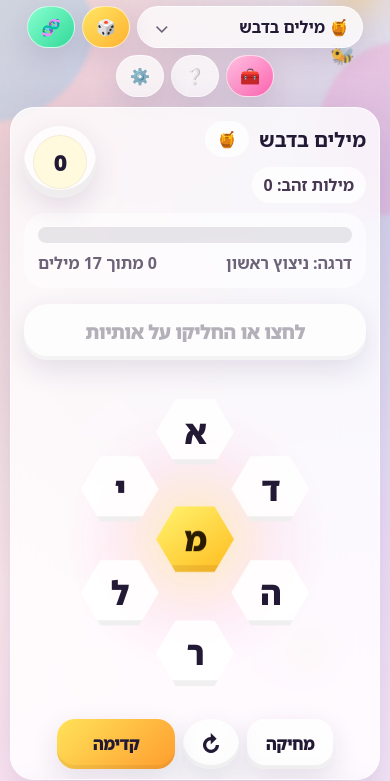
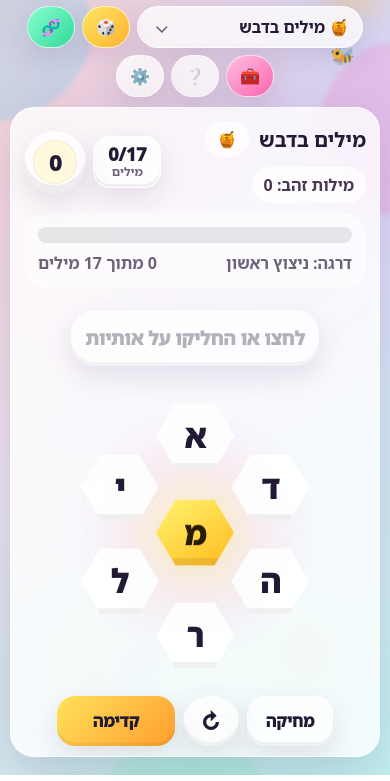
Before and after one commit to shvecht/maia-word-hive, a plain HTML site: page index.html in a window 390 px wide. Shown: the part 69-850 px from the top of the page. Drawn offline with Linux system fonts and the light colour scheme; no server answers.

Commit message:
Compact tablet layout with found words drawer

```diff
--- a/index.html
+++ b/index.html
@@ -41,11 +41,12 @@
     * { box-sizing: border-box; -webkit-tap-highlight-color: transparent; }
 
     html, body {
+      height: 100%;
       min-height: 100%;
       margin: 0;
       color: var(--ink);
       font-family: system-ui, -apple-system, BlinkMacSystemFont, "Segoe UI", "Noto Sans Hebrew", Arial, sans-serif;
-      overflow-x: hidden;
+      overflow: hidden;
       background:
         radial-gradient(circle at 8% 8%, rgba(255, 79, 163, .20), transparent 32rem),
         radial-gradient(circle at 92% 14%, rgba(82, 183, 255, .26), transparent 34rem),
@@ -74,7 +75,12 @@
       z-index: 1;
       min-height: 100svh;
       min-height: 100dvh;
+      height: 100svh;
+      height: 100dvh;
       padding: calc(14px + var(--safe-top)) clamp(12px, 3vw, 34px) calc(18px + var(--safe-bottom));
+      display: flex;
+      flex-direction: column;
+      overflow: hidden;
     }
 
     .sky-candy {
@@ -129,6 +135,8 @@
       gap: 14px;
       margin: 0 auto clamp(10px, 1.8vw, 16px);
       max-width: 1220px;
+      width: 100%;
+      flex: 0 0 auto;
     }
 
     .brand {
@@ -231,6 +239,9 @@
       grid-template-columns: minmax(310px, 1fr) minmax(300px, 420px);
       gap: clamp(14px, 2.2vw, 24px);
       align-items: stretch;
+      flex: 1 1 auto;
+      min-height: 0;
+      width: 100%;
     }
 
     .game-card, .side-card {
@@ -245,7 +256,10 @@
     .game-card {
       position: relative;
       padding: clamp(16px, 2.8vw, 28px);
-      min-height: clamp(600px, calc(100svh - 148px), 680px);
+      min-height: 0;
+      height: 100%;
+      display: flex;
+      flex-direction: column;
     }
 
     .side-card {
@@ -253,7 +267,9 @@
       display: flex;
       flex-direction: column;
       gap: 15px;
-      min-height: clamp(600px, calc(100svh - 148px), 680px);
+      min-height: 0;
+      height: 100%;
+      overflow: auto;
     }
 
     .status-row {
@@ -312,6 +328,46 @@
       z-index: 1;
       font-weight: 1000;
       font-size: clamp(22px, 5vw, 35px);
+    }
+
+    .score-actions {
+      display: flex;
+      align-items: center;
+      justify-content: end;
+      gap: 10px;
+    }
+
+    .found-toggle {
+      min-width: 82px;
+      min-height: 58px;
+      border-radius: 20px;
+      padding: 8px 12px;
+      display: grid;
+      place-items: center;
+      background: rgba(255,255,255,.76);
+      box-shadow: var(--soft-shadow), inset 0 -3px 0 rgba(0,0,0,.05);
+      border: 1px solid rgba(255,255,255,.72);
+      font-weight: 1000;
+      transition: transform .16s ease, background .16s ease, box-shadow .16s ease;
+    }
+
+    .found-toggle span {
+      font-size: clamp(18px, 3vw, 25px);
+      line-height: 1;
+    }
+
+    .found-toggle small {
+      color: var(--muted);
+      font-size: 12px;
+      line-height: 1;
+      font-weight: 900;
+    }
+
+    .found-toggle.open,
+    .found-toggle:active {
+      transform: translateY(1px) scale(.98);
+      background: #fff5c6;
+      box-shadow: var(--soft-shadow), 0 0 0 4px rgba(255, 212, 42, .18);
     }
 
     .progress-panel {
@@ -426,6 +482,7 @@
       isolation: isolate;
       touch-action: none;
       user-select: none;
+      flex: 1 1 auto;
     }
 
     @supports not (height: 100svh) {
@@ -586,6 +643,17 @@
       font-size: 22px;
     }
 
+    .side-close {
+      display: none;
+      width: 38px;
+      height: 38px;
+      border-radius: 50%;
+      background: rgba(255,255,255,.84);
+      box-shadow: var(--soft-shadow);
+      font-size: 20px;
+      font-weight: 1000;
+    }
+
     .found-counter {
       color: var(--muted);
       font-weight: 900;
@@ -704,6 +772,15 @@
     .corpus-dot.ready { background: #20b970; box-shadow: 0 0 0 5px rgba(32,185,112,.18); }
     .corpus-dot.cache { background: #52b7ff; box-shadow: 0 0 0 5px rgba(82,183,255,.18); }
     .corpus-dot.fallback { background: #ff65b1; box-shadow: 0 0 0 5px rgba(255,101,177,.18); }
+
+    .side-scrim {
+      display: none;
+      position: fixed;
+      inset: 0;
+      z-index: 31;
+      background: rgba(25, 18, 40, .18);
+      backdrop-filter: blur(2px);
+    }
 
     @keyframes dotBlink {
       from { transform: scale(.82); opacity: .65; }
@@ -926,9 +1003,31 @@
     @media (max-width: 920px) {
       .topbar { align-items: flex-start; flex-direction: column; }
       .top-actions { justify-content: start; width: 100%; }
-      .layout { grid-template-columns: 1fr; }
-      .game-card, .side-card { min-height: auto; }
-      .side-card { order: 2; }
+      .layout {
+        display: block;
+        max-width: 780px;
+      }
+      .game-card { height: 100%; }
+      .side-card {
+        position: fixed;
+        z-index: 32;
+        inset: auto clamp(12px, 3vw, 30px) calc(14px + var(--safe-bottom));
+        height: min(62svh, 560px);
+        max-height: calc(100svh - 112px - var(--safe-top) - var(--safe-bottom));
+        transform: translateY(calc(100% + 28px));
+        opacity: 0;
+        pointer-events: none;
+        transition: transform .22s ease, opacity .18s ease;
+      }
+      .side-card.open {
+        transform: translateY(0);
+        opacity: 1;
+        pointer-events: auto;
+      }
+      .side-scrim.open {
+        display: block;
+      }
+      .side-close { display: grid; place-items: center; }
       .hive-wrap {
         height: clamp(310px, min(72vw, 46svh), 480px);
         max-height: 46svh;
@@ -1005,6 +1104,14 @@
       .pill-button, .select-wrap select { min-height: 42px; padding: 9px 13px; }
       .tagline { display: none; }
       .game-card { padding: 13px 13px 10px; }
+      .score-actions { gap: 7px; }
+      .found-toggle {
+        min-width: 68px;
+        min-height: 52px;
+        border-radius: 17px;
+        padding: 7px 10px;
+      }
+      .score-orb { width: clamp(62px, 16vw, 78px); }
       .current-word {
         min-width: 100%;
         min-height: 56px;
@@ -1083,7 +1190,13 @@
               <span class="badge" id="pangramBadge">מילת זהב: 0</span>
             </div>
           </div>
-          <div class="score-orb" id="scoreOrb" aria-label="ניקוד"><span id="scoreNum">0</span></div>
+          <div class="score-actions">
+            <button class="found-toggle" id="foundToggleBtn" type="button" aria-expanded="false" aria-controls="sideCard">
+              <span id="foundToggleCount">0/0</span>
+              <small>מילים</small>
+            </button>
+            <div class="score-orb" id="scoreOrb" aria-label="ניקוד"><span id="scoreNum">0</span></div>
+          </div>
         </div>
 
         <div class="progress-panel">
@@ -1118,10 +1231,12 @@
         <div class="mini-kbd" aria-hidden="true">אפשר ללחוץ, להקליד, או להחליק אצבע בין האותיות. בהרמת האצבע מאיה בודקת את המילה.</div>
       </article>
 
+      <button class="side-scrim" id="sideScrim" type="button" aria-label="סגירת מילים ורמזים"></button>
       <aside class="side-card" id="sideCard">
         <div class="side-heading">
           <h2>מילים שנמצאו</h2>
           <div class="found-counter" id="foundCounter">0</div>
+          <button class="side-close" id="sideCloseBtn" type="button" aria-label="סגירת מילים ורמזים">×</button>
         </div>
         <div class="words-cloud" id="wordsCloud">
           <div class="empty-list">עוד אין מילים. הכוורת מחכה לבאזז הראשון.</div>
@@ -1265,6 +1380,6 @@
     </div>
   </div>
 
-  <script src="script.js"></script>
+  <script src="script.js?v=4"></script>
 </body>
 </html>
--- a/script.js
+++ b/script.js
@@ -107,9 +107,13 @@
     progressFill: document.getElementById('progressFill'),
     rankText: document.getElementById('rankText'),
     foundText: document.getElementById('foundText'),
+    foundToggleBtn: document.getElementById('foundToggleBtn'),
+    foundToggleCount: document.getElementById('foundToggleCount'),
     currentWord: document.getElementById('currentWord'),
     gameCard: document.getElementById('gameCard'),
     sideCard: document.getElementById('sideCard'),
+    sideScrim: document.getElementById('sideScrim'),
+    sideCloseBtn: document.getElementById('sideCloseBtn'),
     hiveWrap: document.getElementById('hiveWrap'),
     gestureSvg: document.getElementById('gestureSvg'),
     gesturePolyline: document.getElementById('gesturePolyline'),
@@ -150,6 +154,7 @@
   let currentLetters = [];
   let input = '';
   let failClearTimer = null;
+  let sidePanelOpen = false;
   let state = loadState();
   let settings = loadSettings();
   let audioCtx = null;
@@ -383,6 +388,7 @@
     currentPuzzle = puzzles.find(p => p.id === id) || puzzles[0];
     localStorage.setItem(CURRENT_PUZZLE_KEY, currentPuzzle.id);
     els.levelSelect.value = currentPuzzle.id;
+    setSidePanelOpen(false);
     clearFailedInputTimer();
     input = '';
     currentLetters = [...currentPuzzle.letters];
@@ -433,6 +439,8 @@
     els.progressFill.style.width = `${Math.round(pct * 100)}%`;
     els.foundText.textContent = `${found.length} מתוך ${total} מילים`;
     els.foundCounter.textContent = `${found.length}/${total}`;
+    els.foundToggleCount.textContent = `${found.length}/${total}`;
+    els.foundToggleBtn.setAttribute('aria-label', `מילים שנמצאו: ${found.length} מתוך ${total}`);
     const rank = [...RANKS].reverse().find(r => pct >= r.pct) || RANKS[0];
     els.rankText.textContent = `דרגה: ${rank.name}`;
     const stars = Math.min(5, Math.floor(pct * 5.999));
@@ -612,6 +620,18 @@
     els.hintGrid.hidden = !hintVisible;
     els.revealTableBtn.textContent = hintVisible ? 'הסתר טבלה' : 'טבלת אורכים';
     if (hintVisible) renderHintTable();
+  }
+
+  function setSidePanelOpen(open) {
+    sidePanelOpen = !!open;
+    els.sideCard.classList.toggle('open', sidePanelOpen);
+    els.sideScrim.classList.toggle('open', sidePanelOpen);
+    els.foundToggleBtn.classList.toggle('open', sidePanelOpen);
+    els.foundToggleBtn.setAttribute('aria-expanded', String(sidePanelOpen));
+  }
+
+  function toggleSidePanel() {
+    setSidePanelOpen(!sidePanelOpen);
   }
 
   function toast(message, type = '') {
@@ -1021,6 +1041,9 @@
     els.deleteBtn.addEventListener('click', deleteLetter);
     els.shuffleBtn.addEventListener('click', shuffleLetters);
     els.enterBtn.addEventListener('click', submitWord);
+    els.foundToggleBtn.addEventListener('click', toggleSidePanel);
+    els.sideScrim.addEventListener('click', () => setSidePanelOpen(false));
+    els.sideCloseBtn.addEventListener('click', () => setSidePanelOpen(false));
     els.hintBtn.addEventListener('click', giveHint);
     els.revealTableBtn.addEventListener('click', toggleHintTable);
     els.soundSwitch.addEventListener('click', () => { settings.sound = !settings.sound; saveSettings(); updateSwitches(); blip(520, .1); });
@@ -1038,6 +1061,7 @@
   function handleKeydown(e) {
     const active = document.activeElement;
     if (active && ['INPUT', 'TEXTAREA', 'SELECT'].includes(active.tagName)) return;
+    if (e.key === 'Escape' && sidePanelOpen) { e.preventDefault(); setSidePanelOpen(false); return; }
     if (e.key === 'Enter') { e.preventDefault(); submitWord(); return; }
     if (e.key === 'Backspace') { e.preventDefault(); deleteLetter(); return; }
     if (e.key === ' ') { e.preventDefault(); shuffleLetters(); return; }
--- a/sw.js
+++ b/sw.js
@@ -1,8 +1,9 @@
-const CACHE_NAME = 'maya-word-hive-v3';
+const CACHE_NAME = 'maya-word-hive-v4';
 const ASSETS = [
   './',
   './index.html',
   './script.js',
+  './script.js?v=4',
   './manifest.webmanifest',
   './icon.svg',
   './icon-180.png',
```
